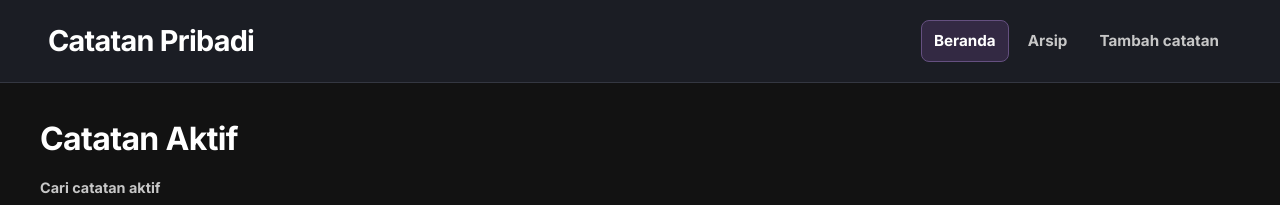
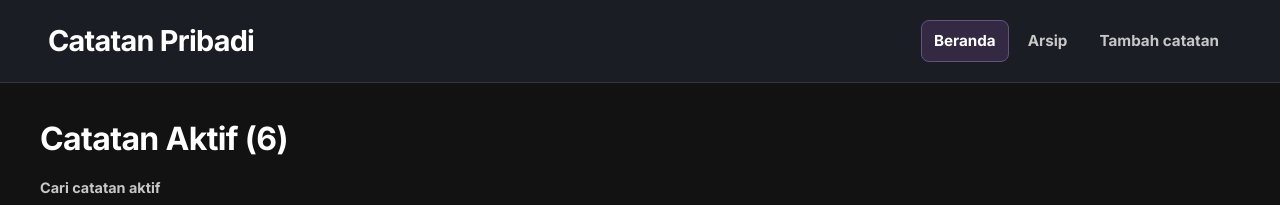
Before and after one commit to RafieFirman/Personal-Note-App, a React (Vite) app: page / in a window 1280 px wide. Shown: the top 205 px of the page. Built offline with nearby package versions, Linux system fonts and the light colour scheme.

Commit message:
feat: show active note count on home

```diff
--- a/src/pages/HomePage.jsx
+++ b/src/pages/HomePage.jsx
@@ -16,7 +16,9 @@ function HomePage() {
 
   return (
     <section aria-labelledby="active-notes-heading">
-      <h2 id="active-notes-heading">Catatan Aktif</h2>
+      <h2 id="active-notes-heading">
+        Catatan Aktif <span className="notes-count">({activeNotes.length})</span>
+      </h2>
       <NoteSearch label="Cari catatan aktif" inputId="active-note-search" />
 
       {activeNotes.length === 0 ? (
```
